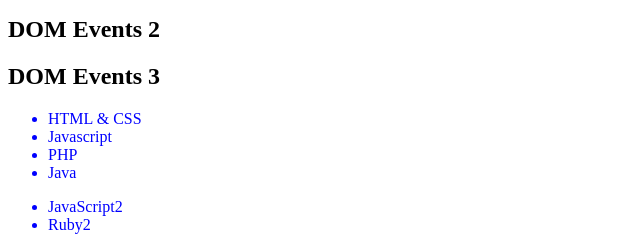
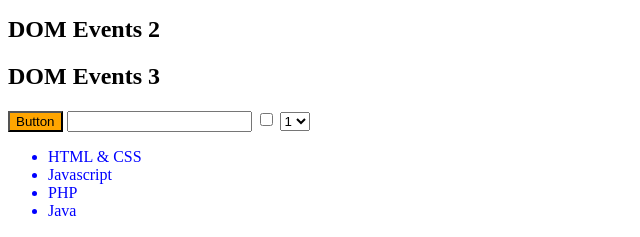
Before and after one commit to HuyHoang2109/JavaScript-Lessons, a plain HTML site: page index.html in a window 1280 px wide. Shown: the part 561-798 px from the top of the page, without its empty margins (0-640 px from the left). Drawn offline with Linux system fonts and the light colour scheme.

Commit message:
DOM Events Example Learned

```diff
--- a/index.html
+++ b/index.html
@@ -35,9 +35,21 @@
 
     <h1 onclick="console.log(Math.random())">DOM Events</h1>
     <h1 onclick="console.log(this.innerText)">DOM Events</h1>
+
     <h2>DOM Events 1</h2>
     <h2>DOM Events 2</h2>
     <h2>DOM Events 3</h2>
+
+    <button style="background-color: orange;">Button</button>
+
+    <input type="text">
+    <input type="checkbox">
+
+    <select>
+        <option value="value1">1</option>
+        <option value="value2">2</option>
+        <option value="value3">3</option>
+    </select>
 
     <div class="box-1">
         <ul>
--- a/thực_hành_và_bài_tập.js
+++ b/thực_hành_và_bài_tập.js
@@ -979,5 +979,56 @@ console.log(document.anchors)
         h2Elements[i].onclick = function(e) {
             console.log(e.target)
         }
+    }//Khi click vào sẽ in ra đối tượng nào đang được click
+
+    // Thực hành sử dụng DOM Events
+
+    var buttonElement = document.querySelector('button')
+
+    buttonElement.onclick = function() {
+        return this.style.color = '#fff'
     }
-    //Khi click vào sẽ in ra đối tượng nào đang được click
+
+// DOM Events Example
+
+    //Bài toán a.
+    let inputElement = document.querySelector('input[type="text"]')
+
+    let inputValue
+
+    inputElement.oninput = function(e) {
+        inputValue = e.target.value
+        console.log(inputValue)
+    }
+    //comment dòng console.log. Điền trực tiếp inputValue vào Console Tab trên trình duyệt để thấy nó lưu hết 1 lần
+    //chứ không lưu rồi xuất ra từng ký tự. Vì inputValue là biến global nên có thể làm được điều này.
+
+    //Bài toán b.
+    let checkboxElement = document.querySelector('input[type="checkbox"]')
+
+    checkboxElement.onchange = function(e) {
+        console.log(e.target.checked)
+    }
+
+    //Bài toán c.
+    let selectElement = document.querySelector('select')
+
+    selectElement.onchange = function(e) {
+        console.log(e.target.value)
+    }//Lưu ý: giá trị của thuộc tính value và cái hiển thị trên màn hình (text node) có thể khác nhau.
+
+    //Bài toán d.
+        //Bài này sử dụng inputElement ở phía trên
+
+    inputElement.onkeyup = function(e) {
+        console.log(e.which)
+        switch(e.which) {
+            case 27:
+                console.log('Escape')
+                break
+        }
+    }//which sẽ cho mình biết được mã phím mình vừa bấm. Thêm switch để rõ hơn.
+
+// ==============================================================================================================================
+
+// PreventDefault and StopPropagation
```
Also changed, not shown: lý_thuyết.js (+27 -2 lines).
